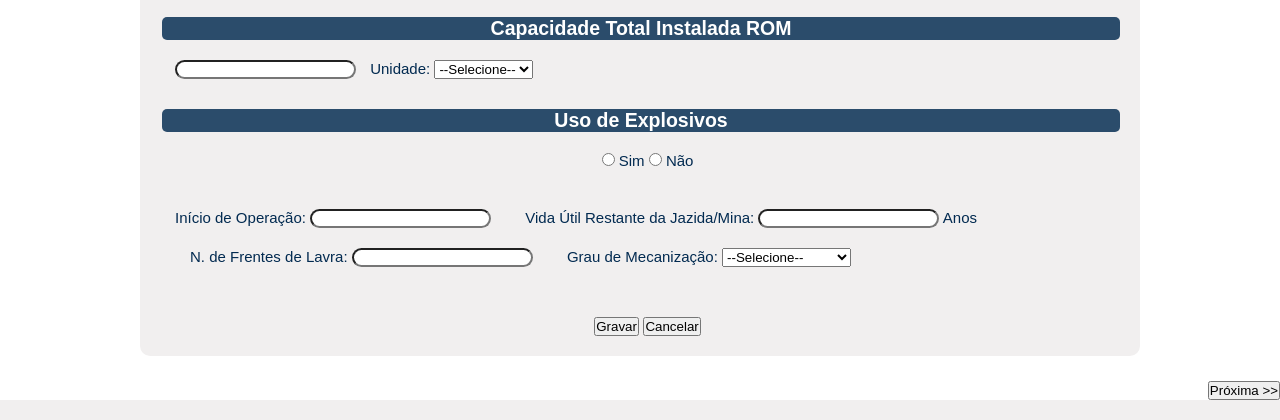
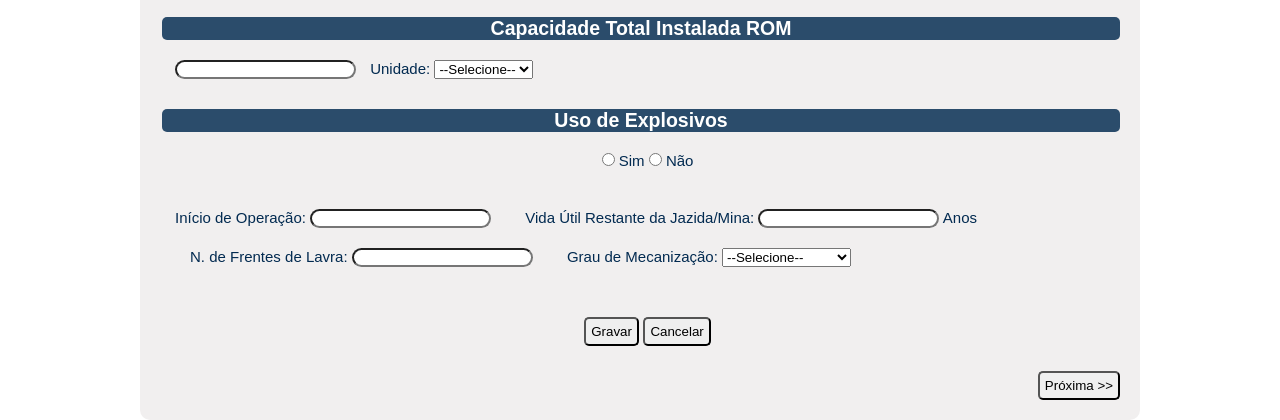
Before and after one commit to DevsDesesperados/ProjRAL, a Django app: template templates/Dados-Minas-Info-Tec.html in a window 1280 px wide. Shown: the part 759-1179 px from the top of the page. Run offline with Django 3.2, Linux system fonts and the light colour scheme; the template is opened without the code that fills it, so the values that code supplies are empty.

Commit message:
atualização do template dados-minas-info-tec.html

```diff
--- a/templates/Dados-Minas-Info-Tec.html
+++ b/templates/Dados-Minas-Info-Tec.html
@@ -334,10 +334,10 @@
               <option value="Mecanizada">Mecanizada</option></select></div></div>
 
       <div class="submit">
-          <button type="submit">Gravar</button> <button type="submit">Cancelar</button></div>
-      </div>
-      <div class="button_next">
-           <button type="button">Próxima >></button>
+          <button type="submit" style=" padding: 5px 5px 5px; border-radius: 5px; border-color: #000;">Gravar</button> <button type="submit" style=" padding: 5px 5px 5px; border-radius: 5px; border-color: #000;">Cancelar</button>
+            <div class="button_next">
+          <button type="button" style=" padding: 5px 5px 5px; border-radius: 5px; border-color: #000;">Próxima >></button>
+          </div>
       </div>
   </body>
   </html>
```
